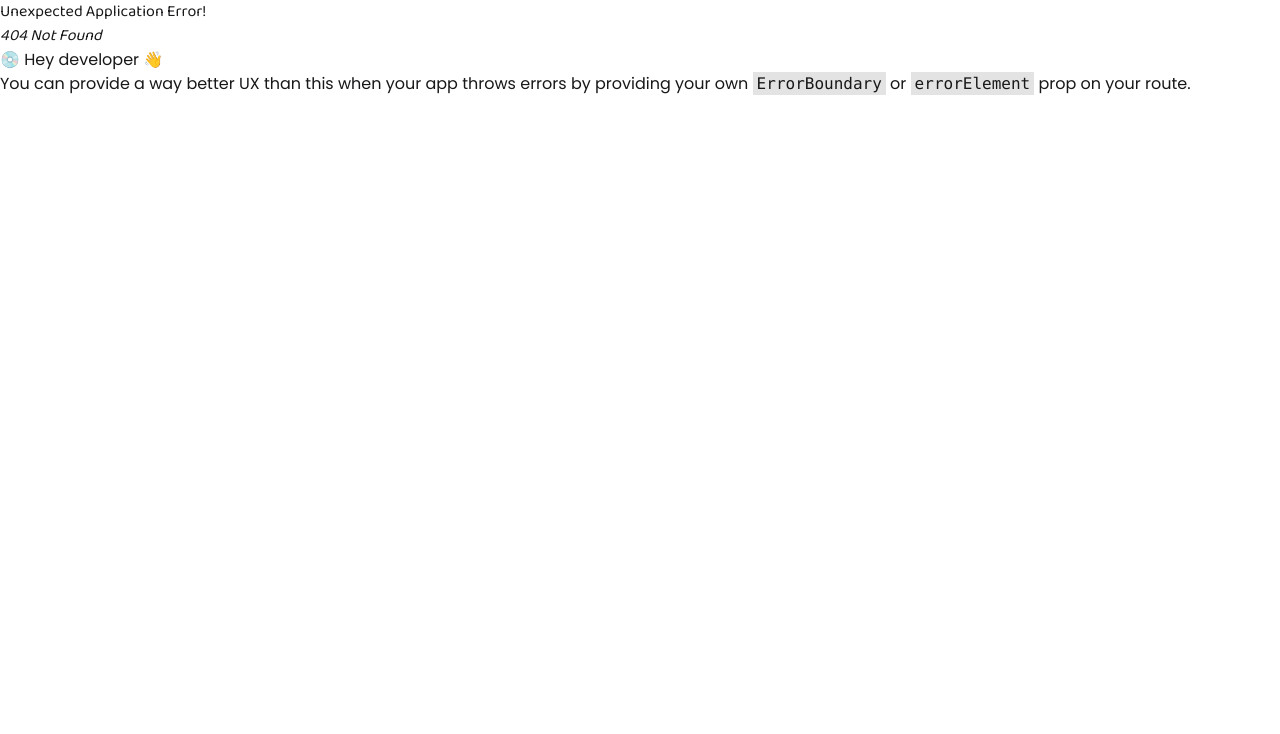
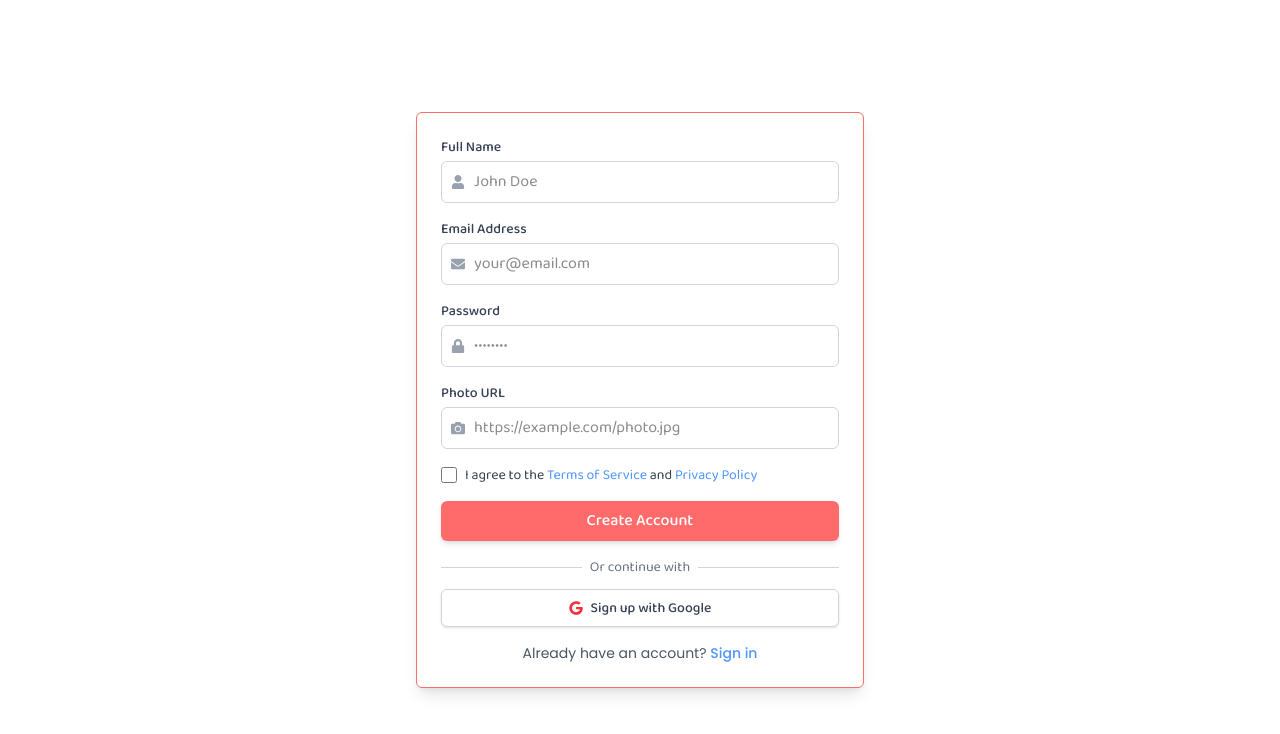
Before and after one commit to rashedulraha/Assignment-9, a React (Vite) app: page /user/register in a window 1280 px wide. Before the commit this address had no page. Shown: the top 734 px of the page. Built offline with nearby package versions, Linux system fonts and the light colour scheme.

Commit message:
update navbar and login page and register page :

```diff
--- a/src/Components/Navbar/Navbar.jsx
+++ b/src/Components/Navbar/Navbar.jsx
@@ -51,12 +51,12 @@ const Navbar = () => {
           {/* Desktop Right Side Button */}
           <div className="hidden md:flex items-center space-x-4">
             <Link
-              to="/login"
+              to="/user/login"
               className="flex items-center px-4 py-2 border border-[#0F172A] text-[#0F172A] rounded-lg hover:bg-[#0F172A] hover:text-white transition">
               <FaUser className="mr-2" /> Login
             </Link>
             <Link
-              to="/register"
+              to="/user/register"
               className="flex items-center px-4 py-2 bg-[#FF6B6B] text-white rounded-lg hover:bg-[#FF5252] transition">
               <FaUser className="mr-2" /> Register
             </Link>
@@ -100,12 +100,12 @@ const Navbar = () => {
 
               <div className="pt-4 flex flex-col space-y-3">
                 <Link
-                  to="/login"
+                  to="/user/login"
                   className="flex items-center justify-center px-4 py-2 border border-[#0F172A] text-[#0F172A] rounded-lg hover:bg-[#0F172A] hover:text-white transition">
                   <FaUser className="mr-2" /> Login
                 </Link>
                 <Link
-                  to="/register"
+                  to="/user/register"
                   className="flex items-center justify-center px-4 py-2 bg-[#FF6B6B] text-white rounded-lg hover:bg-[#FF5252] transition">
                   <FaUser className="mr-2" /> Register
                 </Link>
--- /dev/null
+++ b/src/Layouts/User.jsx
@@ -0,0 +1,12 @@
+import React from "react";
+import { Outlet } from "react-router";
+
+const User = () => {
+  return (
+    <div className="flex flex-col h-screen">
+      <Outlet />
+    </div>
+  );
+};
+
+export default User;
--- a/src/Pages/Login.jsx
+++ b/src/Pages/Login.jsx
@@ -4,53 +4,56 @@ import Container from "../Components/Container";
 
 const Login = () => {
   return (
-    <div className="min-h-screen  flex items-center justify-center p-4">
+    <div
+      className="min-h-screen flex items-center justify-center p-4 bg-white"
+      style={{ height: "100vh" }}>
       <Container>
-        <div className="flex flex-col items-center justify-center min-h-[90vh]">
-          {/* Enhanced Login Card */}
-          <div className="bg-white rounded-md border border-[#FF6B6B]  p-8 w-full max-w-md transform transition-all duration-300">
-            <form>
-              <div className="mb-6">
+        <div className="flex flex-col items-center justify-center">
+          <div className="bg-white rounded-md border border-[#FF6B6B] p-6 w-full max-w-md shadow-lg">
+            <form className="space-y-4">
+              <div>
                 <label
                   htmlFor="email"
-                  className="block text-gray-700 font-medium mb-2">
+                  className="block text-gray-700 text-sm font-medium mb-1">
                   Email Address
                 </label>
                 <div className="relative">
-                  <div className="absolute inset-y-0 left-0 pl-3 flex items-center pointer-events-none">
-                    <FaEnvelope className="text-gray-400" />
+                  <div className="absolute inset-y-0 left-0 pl-2.5 flex items-center pointer-events-none">
+                    <FaEnvelope className="text-gray-400 text-sm" />
                   </div>
                   <input
                     id="email"
+                    name="email"
                     type="email"
-                    className="w-full pl-10 pr-3 py-3 border border-gray-300 rounded-lg focus:outline-none focus:ring-2 focus:ring-[#FF6B6B] focus:border-transparent transition"
+                    className="w-full pl-8 pr-3 py-2 border border-gray-300 rounded-md focus:outline-none focus:ring-2 focus:ring-[#FF6B6B] focus:border-transparent transition"
                     placeholder="your@email.com"
                     required
                   />
                 </div>
               </div>
 
-              <div className="mb-6">
+              <div>
                 <label
                   htmlFor="password"
-                  className="block text-gray-700 font-medium mb-2">
+                  className="block text-gray-700 text-sm font-medium mb-1">
                   Password
                 </label>
                 <div className="relative">
-                  <div className="absolute inset-y-0 left-0 pl-3 flex items-center pointer-events-none">
-                    <FaLock className="text-gray-400" />
+                  <div className="absolute inset-y-0 left-0 pl-2.5 flex items-center pointer-events-none">
+                    <FaLock className="text-gray-400 text-sm" />
                   </div>
                   <input
                     id="password"
+                    name="password"
                     type="password"
-                    className="w-full pl-10 pr-3 py-3 border border-gray-300 rounded-lg focus:outline-none focus:ring-2 focus:ring-[#FF6B6B] focus:border-transparent transition"
+                    className="w-full pl-8 pr-3 py-2 border border-gray-300 rounded-md focus:outline-none focus:ring-2 focus:ring-[#FF6B6B] focus:border-transparent transition"
                     placeholder="••••••••"
                     required
                   />
                 </div>
               </div>
 
-              <div className="flex items-center justify-between mb-6">
+              <div className="flex items-center justify-between mb-4">
                 <div className="flex items-center">
                   <input
                     id="remember-me"
@@ -60,27 +63,25 @@ const Login = () => {
                   />
                   <label
                     htmlFor="remember-me"
-                    className="ml-2 block text-sm text-gray-700">
+                    className="ml-2 text-sm text-gray-700">
                     Remember me
                   </label>
                 </div>
-                <div className="text-sm">
-                  <a
-                    href="#"
-                    className="font-medium text-[#4D96FF] hover:text-[#FF6B6B] transition">
-                    Forgot password?
-                  </a>
-                </div>
+                <Link
+                  to="/forgot-password"
+                  className="text-sm text-[#4D96FF] hover:text-[#FF6B6B] transition">
+                  Forgot Password?
+                </Link>
               </div>
 
               <button
                 type="submit"
-                className="w-full bg-[#FF6B6B] text-white py-3 px-4 rounded-lg font-medium hover:bg-[#FF5252] transition duration-300 focus:outline-none focus:ring-2 focus:ring-offset-2 focus:ring-[#FF6B6B] shadow-md hover:shadow-lg transform hover:-translate-y-0.5">
-                Sign In
+                className="w-full bg-[#FF6B6B] text-white py-2 px-4 rounded-md font-medium hover:bg-[#FF5252] transition duration-300 focus:outline-none focus:ring-2 focus:ring-offset-2 focus:ring-[#FF6B6B] shadow-md">
+                Login
               </button>
             </form>
 
-            <div className="mt-6">
+            <div className="mt-4 text-center">
               <div className="relative">
                 <div className="absolute inset-0 flex items-center">
                   <div className="w-full border-t border-gray-300"></div>
@@ -92,17 +93,17 @@ const Login = () => {
                 </div>
               </div>
 
-              <button className="mt-4 w-full flex items-center justify-center px-4 py-3 border border-gray-300 rounded-lg shadow-sm text-sm font-medium text-gray-700 bg-white hover:bg-gray-50 transition duration-300 transform hover:-translate-y-0.5">
+              <button className="mt-3 w-full flex items-center justify-center px-4 py-2 border border-gray-300 rounded-md shadow-sm text-sm font-medium text-gray-700 bg-white hover:bg-gray-50 transition duration-300">
                 <FaGoogle className="text-red-500 mr-2" />
-                Sign in with Google
+                Login with Google
               </button>
             </div>
 
-            <div className="mt-8 text-center">
+            <div className="mt-4 text-center">
               <p className="text-sm text-gray-600">
-                Don't have an account?{" "}
+                Don’t have an account?{" "}
                 <Link
-                  to="/register"
+                  to="/user/register"
                   className="font-medium text-[#4D96FF] hover:text-[#FF6B6B] transition">
                   Sign up
                 </Link>
--- a/src/Pages/Register.jsx
+++ b/src/Pages/Register.jsx
@@ -1,7 +1,169 @@
-import React from "react";
+import { Link } from "react-router";
+import {
+  FaGoogle,
+  FaEnvelope,
+  FaLock,
+  FaUser,
+  FaUserPlus,
+  FaCamera,
+} from "react-icons/fa";
+import Container from "../Components/Container";
 
 const Register = () => {
-  return <div></div>;
+  return (
+    <div
+      className="min-h-screen flex items-center justify-center p-4 bg-white"
+      style={{ height: "100vh" }}>
+      <Container>
+        <div className="flex flex-col items-center justify-center">
+          <div className="bg-white rounded-md border border-[#FF6B6B] p-6 w-full max-w-md shadow-lg">
+            <form className="space-y-4">
+              <div>
+                <label
+                  htmlFor="fullname"
+                  className="block text-gray-700 text-sm font-medium mb-1">
+                  Full Name
+                </label>
+                <div className="relative">
+                  <div className="absolute inset-y-0 left-0 pl-2.5 flex items-center pointer-events-none">
+                    <FaUser className="text-gray-400 text-sm" />
+                  </div>
+                  <input
+                    name="fullname"
+                    type="text"
+                    className="w-full pl-8 pr-3 py-2 border border-gray-300 rounded-md focus:outline-none focus:ring-2 focus:ring-[#FF6B6B] focus:border-transparent transition"
+                    placeholder="John Doe"
+                    required
+                  />
+                </div>
+              </div>
+
+              <div>
+                <label
+                  htmlFor="email"
+                  className="block text-gray-700 text-sm font-medium mb-1">
+                  Email Address
+                </label>
+                <div className="relative">
+                  <div className="absolute inset-y-0 left-0 pl-2.5 flex items-center pointer-events-none">
+                    <FaEnvelope className="text-gray-400 text-sm" />
+                  </div>
+                  <input
+                    name="email"
+                    type="email"
+                    className="w-full pl-8 pr-3 py-2 border border-gray-300 rounded-md focus:outline-none focus:ring-2 focus:ring-[#FF6B6B] focus:border-transparent transition"
+                    placeholder="your@email.com"
+                    required
+                  />
+                </div>
+              </div>
+
+              <div>
+                <label
+                  htmlFor="password"
+                  className="block text-gray-700 text-sm font-medium mb-1">
+                  Password
+                </label>
+                <div className="relative">
+                  <div className="absolute inset-y-0 left-0 pl-2.5 flex items-center pointer-events-none">
+                    <FaLock className="text-gray-400 text-sm" />
+                  </div>
+                  <input
+                    name="password"
+                    type="password"
+                    className="w-full pl-8 pr-3 py-2 border border-gray-300 rounded-md focus:outline-none focus:ring-2 focus:ring-[#FF6B6B] focus:border-transparent transition"
+                    placeholder="••••••••"
+                    required
+                  />
+                </div>
+              </div>
+
+              <div>
+                <label
+                  htmlFor="photoUrl"
+                  className="block text-gray-700 text-sm font-medium mb-1">
+                  Photo URL
+                </label>
+                <div className="relative">
+                  <div className="absolute inset-y-0 left-0 pl-2.5 flex items-center pointer-events-none">
+                    <FaCamera className="text-gray-400 text-sm" />
+                  </div>
+                  <input
+                    id="photoUrl"
+                    name="photoUrl"
+                    type="url"
+                    className="w-full pl-8 pr-3 py-2 border border-gray-300 rounded-md focus:outline-none focus:ring-2 focus:ring-[#FF6B6B] focus:border-transparent transition"
+                    placeholder="https://example.com/photo.jpg"
+                  />
+                </div>
+              </div>
+
+              <div className="flex items-center">
+                <input
+                  id="agree-terms"
+                  name="agree-terms"
+                  type="checkbox"
+                  className="h-4 w-4 text-[#FF6B6B] focus:ring-[#FF6B6B] border-gray-300 rounded"
+                  required
+                />
+                <label
+                  htmlFor="agree-terms"
+                  className="ml-2 text-sm text-gray-700">
+                  I agree to the{" "}
+                  <Link
+                    to="/terms"
+                    className="text-[#4D96FF] hover:text-[#FF6B6B] transition">
+                    Terms of Service
+                  </Link>{" "}
+                  and{" "}
+                  <Link
+                    to="/privacy"
+                    className="text-[#4D96FF] hover:text-[#FF6B6B] transition">
+                    Privacy Policy
+                  </Link>
+                </label>
+              </div>
+
+              <button
+                type="submit"
+                className="w-full bg-[#FF6B6B] text-white py-2 px-4 rounded-md font-medium hover:bg-[#FF5252] transition duration-300 focus:outline-none focus:ring-2 focus:ring-offset-2 focus:ring-[#FF6B6B] shadow-md">
+                Create Account
+              </button>
+            </form>
+
+            <div className="mt-4 text-center">
+              <div className="relative">
+                <div className="absolute inset-0 flex items-center">
+                  <div className="w-full border-t border-gray-300"></div>
+                </div>
+                <div className="relative flex justify-center text-sm">
+                  <span className="px-2 bg-white text-gray-500">
+                    Or continue with
+                  </span>
+                </div>
+              </div>
+
+              <button className="mt-3 w-full flex items-center justify-center px-4 py-2 border border-gray-300 rounded-md shadow-sm text-sm font-medium text-gray-700 bg-white hover:bg-gray-50 transition duration-300">
+                <FaGoogle className="text-red-500 mr-2" />
+                Sign up with Google
+              </button>
+            </div>
+
+            <div className="mt-4 text-center">
+              <p className="text-sm text-gray-600">
+                Already have an account?{" "}
+                <Link
+                  to="/user/login"
+                  className="font-medium text-[#4D96FF] hover:text-[#FF6B6B] transition">
+                  Sign in
+                </Link>
+              </p>
+            </div>
+          </div>
+        </div>
+      </Container>
+    </div>
+  );
 };
 
 export default Register;
--- a/src/Routes/Routes.jsx
+++ b/src/Routes/Routes.jsx
@@ -1,12 +1,22 @@
 import { createBrowserRouter } from "react-router";
 import Layout from "../Layouts/Layout";
 import Login from "../Pages/Login";
+import User from "../Layouts/User";
+import Register from "../Pages/Register";
 
 const router = createBrowserRouter([
   { path: "/", Component: Layout },
+
   {
-    path: "/user/login",
-    Component: Login,
+    path: "/user",
+    Component: User,
+    children: [
+      {
+        path: "/user/login",
+        Component: Login,
+      },
+      { path: "/user/register", Component: Register },
+    ],
   },
 ]);
 
```
